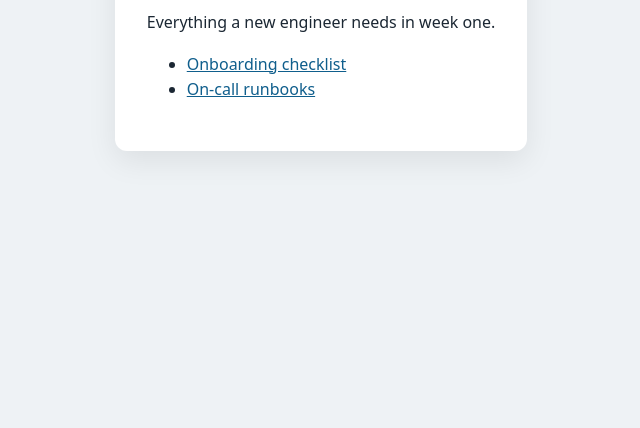
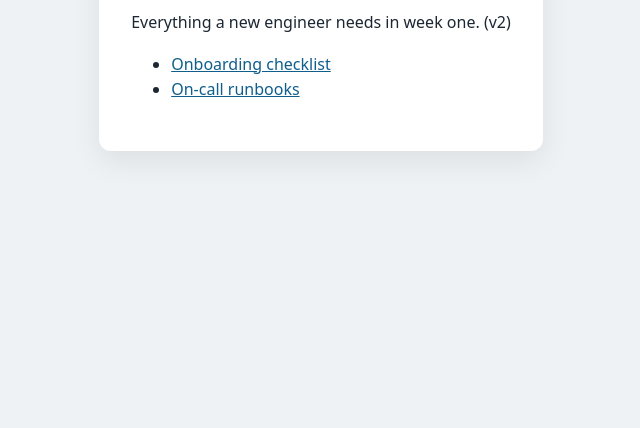
Before and after one commit to abdulzafermobile/practice-a-handbook, a plain HTML site: page public/index.html in a window 1280 px wide. Shown: the part 372-800 px from the top of the page, without its empty margins (319-959 px from the left). Drawn offline with Linux system fonts and the light colour scheme.

Commit message:
Lab A: v2 tagline

```diff
--- a/public/index.html
+++ b/public/index.html
@@ -8,7 +8,7 @@
 <body>
   <main class="card">
     <h1>Team Handbook</h1>
-    <p>Everything a new engineer needs in week one.</p>
+    <p>Everything a new engineer needs in week one. (v2)</p>
     <ul>
       <li><a href="onboarding.html">Onboarding checklist</a></li>
       <li><a href="runbooks.html">On-call runbooks</a></li>
```
